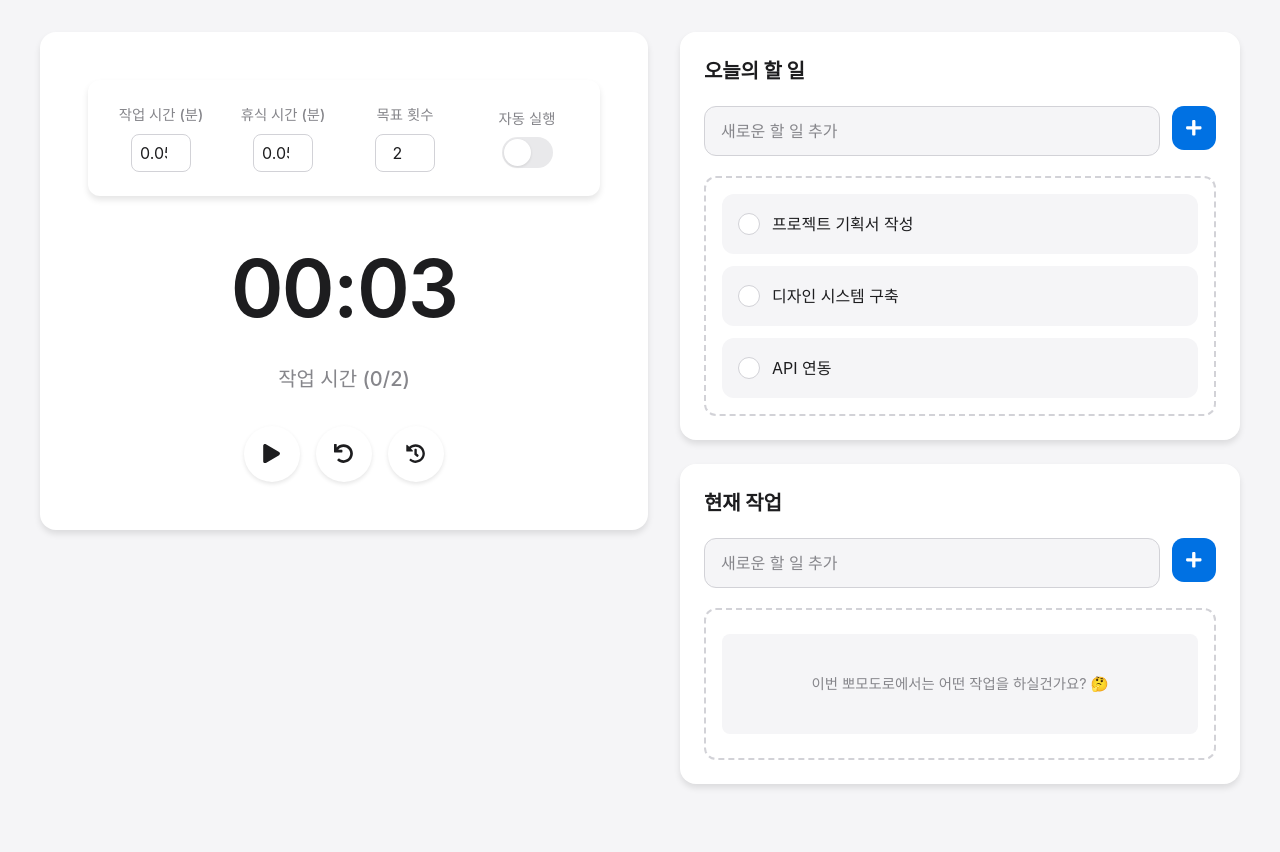
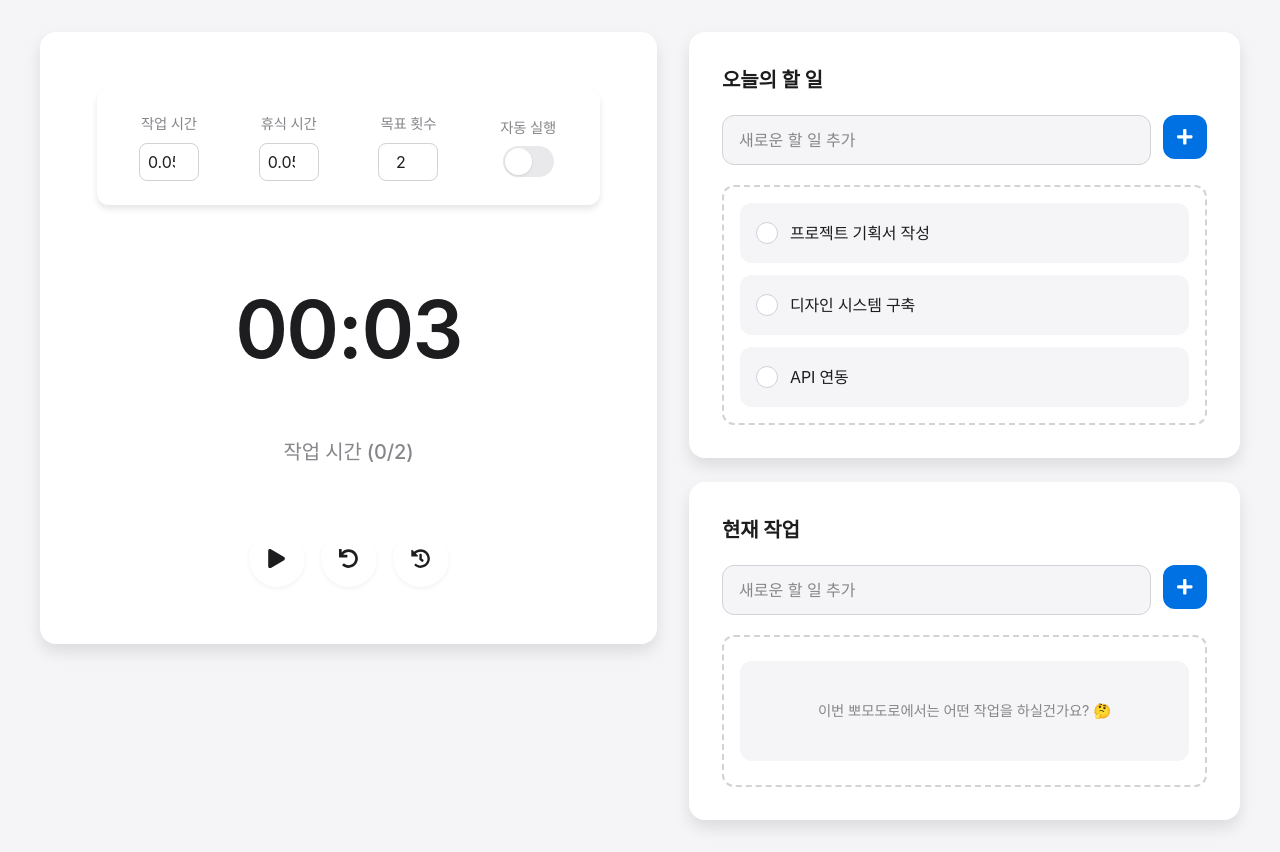
Before and after one commit to jchyng/Pomodoro-web, a React (Create React App) app: page / in a window 1280 px wide. Before the commit the page ends 816 px from the top, so only its background shows below. Built offline with nearby package versions, Linux system fonts and the light colour scheme; a web font is replaced by a local one.

Commit message:
css 정리

```diff
--- a/src/components/PomodoroSettings/index.js
+++ b/src/components/PomodoroSettings/index.js
@@ -27,13 +27,13 @@ const PomodoroSettings = ({
 }) => (
   <div className={styles.settings}>
     <PomodoroInput
-      label="작업 시간 (분)"
+      label="작업 시간"
       value={workTime}
       onChange={onWorkTimeChange}
       disabled={isRunning}
     />
     <PomodoroInput
-      label="휴식 시간 (분)"
+      label="휴식 시간"
       value={breakTime}
       onChange={onBreakTimeChange}
       disabled={isRunning}
--- a/src/components/Timer/Timer.module.css
+++ b/src/components/Timer/Timer.module.css
@@ -5,6 +5,7 @@
   justify-content: flex-start;
   padding: 1.5rem;
   width: 100%;
+  gap: 2rem;
 }
 
 .settings {
@@ -12,11 +13,12 @@
   gap: 1.5rem;
   margin-bottom: 2rem;
   padding: 1.5rem;
-  background-color: #fff;
-  border-radius: 12px;
-  box-shadow: 0 4px 6px rgba(0, 0, 0, 0.1);
+  background-color: var(--system-white);
+  border-radius: var(--radius-lg);
+  box-shadow: var(--shadow-md);
   width: 100%;
   flex-wrap: wrap;
+  border: 1px solid rgba(255, 255, 255, 0.1);
 }
 
 .settingGroup {
@@ -30,7 +32,7 @@
 
 .settingGroup label {
   font-size: 0.9rem;
-  color: #86868b;
+  color: var(--system-gray);
   font-weight: 500;
   white-space: nowrap;
 }
@@ -38,39 +40,41 @@
 .settingGroup input {
   width: 60px;
   padding: 0.5rem;
-  border: 1px solid #d2d2d7;
-  border-radius: 8px;
+  border: 1px solid var(--system-gray4);
+  border-radius: var(--radius-md);
   text-align: center;
   font-size: 1rem;
-  color: #1d1d1f;
+  color: var(--system-black);
   transition: all 0.2s;
 }
 
 .settingGroup input:focus {
   outline: none;
-  border-color: #0071e3;
+  border-color: var(--system-blue);
   box-shadow: 0 0 0 2px rgba(0, 113, 227, 0.2);
 }
 
 .settingGroup input:disabled {
-  background-color: #f5f5f7;
+  background-color: var(--system-gray2);
   cursor: not-allowed;
-  color: #86868b;
+  color: var(--system-gray);
 }
 
 .timer {
   font-size: 5rem;
   font-weight: 600;
-  color: #1d1d1f;
+  color: var(--system-black);
   margin-bottom: 1rem;
   letter-spacing: -0.02em;
+  text-align: center;
 }
 
 .status {
   font-size: 1.25rem;
-  color: #86868b;
+  color: var(--system-gray);
   margin-bottom: 2rem;
   font-weight: 500;
+  text-align: center;
 }
 
 .controls {
@@ -83,32 +87,33 @@
   height: 56px;
   padding: 0;
   border: none;
-  border-radius: 50%;
-  background-color: #fff;
+  border-radius: var(--radius-full);
+  background-color: var(--system-white);
   cursor: pointer;
   transition: all 0.2s;
   display: flex;
   align-items: center;
   justify-content: center;
   font-size: 1.2rem;
-  color: #1d1d1f;
-  box-shadow: 0 2px 4px rgba(0, 0, 0, 0.1);
+  color: var(--system-black);
+  box-shadow: var(--shadow-sm);
+  border: 1px solid rgba(255, 255, 255, 0.1);
 }
 
 .button:hover {
-  background-color: #f5f5f7;
+  background-color: var(--system-gray2);
   transform: scale(1.05);
-  box-shadow: 0 4px 8px rgba(0, 0, 0, 0.15);
+  box-shadow: var(--shadow-md);
 }
 
 .button:active {
   transform: scale(0.95);
-  box-shadow: 0 1px 2px rgba(0, 0, 0, 0.1);
+  box-shadow: var(--shadow-sm);
 }
 
 .button.active {
-  background-color: #0071e3;
-  color: white;
+  background-color: var(--system-blue);
+  color: var(--system-white);
 }
 
 .button.active:hover {
--- a/src/components/TodoList/TodoList.module.css
+++ b/src/components/TodoList/TodoList.module.css
@@ -1,18 +1,19 @@
 .todoList {
-  background-color: #fff;
-  border-radius: 16px;
-  padding: 1.5rem;
-  box-shadow: 0 4px 6px rgba(0, 0, 0, 0.1);
+  background-color: var(--system-white);
+  border-radius: var(--radius-lg);
+  padding: 2rem;
+  box-shadow: var(--shadow-lg);
   width: 100%;
   max-width: 600px;
   backdrop-filter: blur(20px);
   -webkit-backdrop-filter: blur(20px);
+  border: 1px solid rgba(255, 255, 255, 0.1);
 }
 
 .title {
   font-size: 1.25rem;
   font-weight: 600;
-  color: #1d1d1f;
+  color: var(--system-black);
   margin-bottom: 1.25rem;
   letter-spacing: -0.01em;
 }
@@ -27,23 +28,23 @@
 .addInput {
   flex: 1;
   padding: 0.875rem 1rem;
-  border: 1px solid #d2d2d7;
-  border-radius: 12px;
+  border: 1px solid var(--system-gray4);
+  border-radius: var(--radius-md);
   font-size: 1rem;
-  color: #1d1d1f;
+  color: var(--system-black);
   transition: all 0.2s;
-  background-color: #f5f5f7;
+  background-color: var(--system-gray2);
 }
 
 .addInput:focus {
   outline: none;
-  border-color: #0071e3;
+  border-color: var(--system-blue);
   box-shadow: 0 0 0 2px rgba(0, 113, 227, 0.2);
-  background-color: #fff;
+  background-color: var(--system-white);
 }
 
 .addInput::placeholder {
-  color: #86868b;
+  color: var(--system-gray);
 }
 
 .addButton {
@@ -51,9 +52,9 @@
   height: 44px;
   padding: 0;
   border: none;
-  border-radius: 12px;
-  background-color: #0071e3;
-  color: white;
+  border-radius: var(--radius-md);
+  background-color: var(--system-blue);
+  color: var(--system-white);
   cursor: pointer;
   transition: all 0.2s;
   display: flex;
@@ -76,14 +77,14 @@
   flex-direction: column;
   gap: 0.75rem;
   min-height: 100px;
-  border: 2px dashed #d2d2d7;
-  border-radius: 12px;
+  border: 2px dashed var(--system-gray4);
+  border-radius: var(--radius-md);
   padding: 1rem;
   transition: all 0.2s;
 }
 
 .list:empty {
-  border: 2px dashed #d2d2d7;
+  border: 2px dashed var(--system-gray4);
 }
 
 .emptyList {
@@ -91,11 +92,11 @@
   align-items: center;
   justify-content: center;
   height: 100px;
-  color: #86868b;
+  color: var(--system-gray);
   font-size: 0.9rem;
   text-align: center;
-  background-color: #f5f5f7;
-  border-radius: 8px;
+  background-color: var(--system-gray2);
+  border-radius: var(--radius-md);
   margin: 0.5rem 0;
 }
 
@@ -104,14 +105,14 @@
   align-items: center;
   gap: 0.75rem;
   padding: 0.875rem 1rem;
-  background-color: #f5f5f7;
-  border-radius: 12px;
+  background-color: var(--system-gray2);
+  border-radius: var(--radius-md);
   transition: all 0.2s;
   position: relative;
 }
 
 .todoItem:hover {
-  background-color: #e9e9eb;
+  background-color: var(--system-gray3);
   transform: translateY(-1px);
 }
 
@@ -126,7 +127,7 @@
 
 .todoItem.completed .content {
   text-decoration: line-through;
-  color: #86868b;
+  color: var(--system-gray);
 }
 
 .checkbox {
@@ -150,15 +151,15 @@
   left: 0;
   width: 22px;
   height: 22px;
-  background-color: #fff;
-  border: 1px solid #d2d2d7;
-  border-radius: 50%;
+  background-color: var(--system-white);
+  border: 1px solid var(--system-gray4);
+  border-radius: var(--radius-full);
   transition: all 0.2s;
 }
 
 .checkbox input:checked + .checkmark {
-  background-color: #34c759;
-  border-color: #34c759;
+  background-color: var(--system-green);
+  border-color: var(--system-green);
 }
 
 .checkmark:after {
@@ -169,7 +170,7 @@
   top: 3px;
   width: 6px;
   height: 12px;
-  border: solid white;
+  border: solid var(--system-white);
   border-width: 0 2px 2px 0;
   transform: rotate(45deg);
 }
@@ -180,7 +181,7 @@
 
 .content {
   font-size: 1rem;
-  color: #1d1d1f;
+  color: var(--system-black);
   word-break: break-word;
   line-height: 1.4;
 }
@@ -190,9 +191,9 @@
   height: 32px;
   padding: 0;
   border: none;
-  border-radius: 8px;
+  border-radius: var(--radius-md);
   background-color: transparent;
-  color: #86868b;
+  color: var(--system-gray);
   cursor: pointer;
   transition: all 0.2s;
   display: flex;
@@ -207,8 +208,8 @@
 }
 
 .deleteButton:hover {
-  background-color: #ff3b30;
-  color: white;
+  background-color: var(--system-red);
+  color: var(--system-white);
   transform: scale(1.1);
   opacity: 1;
 }
--- a/src/index.css
+++ b/src/index.css
@@ -1,4 +1,25 @@
 @import url("https://fonts.googleapis.com/css2?family=SF+Pro+Display:wght@400;500;600;700&display=swap");
+
+:root {
+  --system-blue: #0071e3;
+  --system-green: #34c759;
+  --system-red: #ff3b30;
+  --system-gray: #86868b;
+  --system-gray2: #f5f5f7;
+  --system-gray3: #e9e9eb;
+  --system-gray4: #d2d2d7;
+  --system-black: #1d1d1f;
+  --system-white: #ffffff;
+
+  --shadow-sm: 0 2px 4px rgba(0, 0, 0, 0.05);
+  --shadow-md: 0 4px 6px rgba(0, 0, 0, 0.07);
+  --shadow-lg: 0 8px 16px rgba(0, 0, 0, 0.1);
+
+  --radius-sm: 8px;
+  --radius-md: 12px;
+  --radius-lg: 16px;
+  --radius-full: 9999px;
+}
 
 * {
   margin: 0;
@@ -11,15 +32,56 @@
 body {
   font-family: "SF Pro Display", -apple-system, BlinkMacSystemFont, "Segoe UI",
     Roboto, Oxygen, Ubuntu, Cantarell, "Open Sans", "Helvetica Neue", sans-serif;
-  background-color: #f5f5f7;
-  color: #1d1d1f;
+  background-color: var(--system-gray2);
+  color: var(--system-black);
   line-height: 1.5;
+  letter-spacing: -0.01em;
 }
 
 button {
   font-family: inherit;
+  border: none;
+  background: none;
+  cursor: pointer;
+  transition: all 0.2s ease;
 }
 
 input {
   font-family: inherit;
+  border: 1px solid var(--system-gray4);
+  border-radius: var(--radius-md);
+  padding: 0.75rem 1rem;
+  font-size: 1rem;
+  color: var(--system-black);
+  transition: all 0.2s ease;
 }
+
+input:focus {
+  outline: none;
+  border-color: var(--system-blue);
+  box-shadow: 0 0 0 2px rgba(0, 113, 227, 0.2);
+}
+
+input::placeholder {
+  color: var(--system-gray);
+}
+
+/* 스크롤바 스타일링 */
+::-webkit-scrollbar {
+  width: 8px;
+  height: 8px;
+}
+
+::-webkit-scrollbar-track {
+  background: var(--system-gray2);
+  border-radius: var(--radius-full);
+}
+
+::-webkit-scrollbar-thumb {
+  background: var(--system-gray4);
+  border-radius: var(--radius-full);
+}
+
+::-webkit-scrollbar-thumb:hover {
+  background: var(--system-gray);
+}
--- a/src/pages/PomodoroPage/PomodoroPage.module.css
+++ b/src/pages/PomodoroPage/PomodoroPage.module.css
@@ -4,10 +4,11 @@
   align-items: center;
   justify-content: center;
   min-height: 100vh;
-  background-color: #f5f5f7;
+  background-color: var(--system-gray2);
   font-family: "SF Pro Display", -apple-system, BlinkMacSystemFont, "Segoe UI",
     Roboto, Oxygen, Ubuntu, Cantarell, "Open Sans", "Helvetica Neue", sans-serif;
   padding: 2rem;
+  gap: 2rem;
 }
 
 .content {
@@ -23,10 +24,13 @@
   display: flex;
   flex-direction: column;
   align-items: center;
-  background-color: #fff;
-  border-radius: 16px;
-  padding: 1.5rem;
-  box-shadow: 0 4px 6px rgba(0, 0, 0, 0.1);
+  background-color: var(--system-white);
+  border-radius: var(--radius-lg);
+  padding: 2rem;
+  box-shadow: var(--shadow-lg);
+  backdrop-filter: blur(20px);
+  -webkit-backdrop-filter: blur(20px);
+  border: 1px solid rgba(255, 255, 255, 0.1);
 }
 
 .todoSection {
--- a/src/pages/PomodoroPage/index.js
+++ b/src/pages/PomodoroPage/index.js
@@ -179,3 +179,6 @@ const PomodoroPage = () => {
 };
 
 export default PomodoroPage;
+
+//TODO: 데스크탑 화면에서 현재 작업을 Timer 하단에 배치하고 오늘의 할 일을 타이머 우측에 배치
+//TODO: 모바일 화면에서는 현재 작업 하단에 오늘 할 일 배치
```
